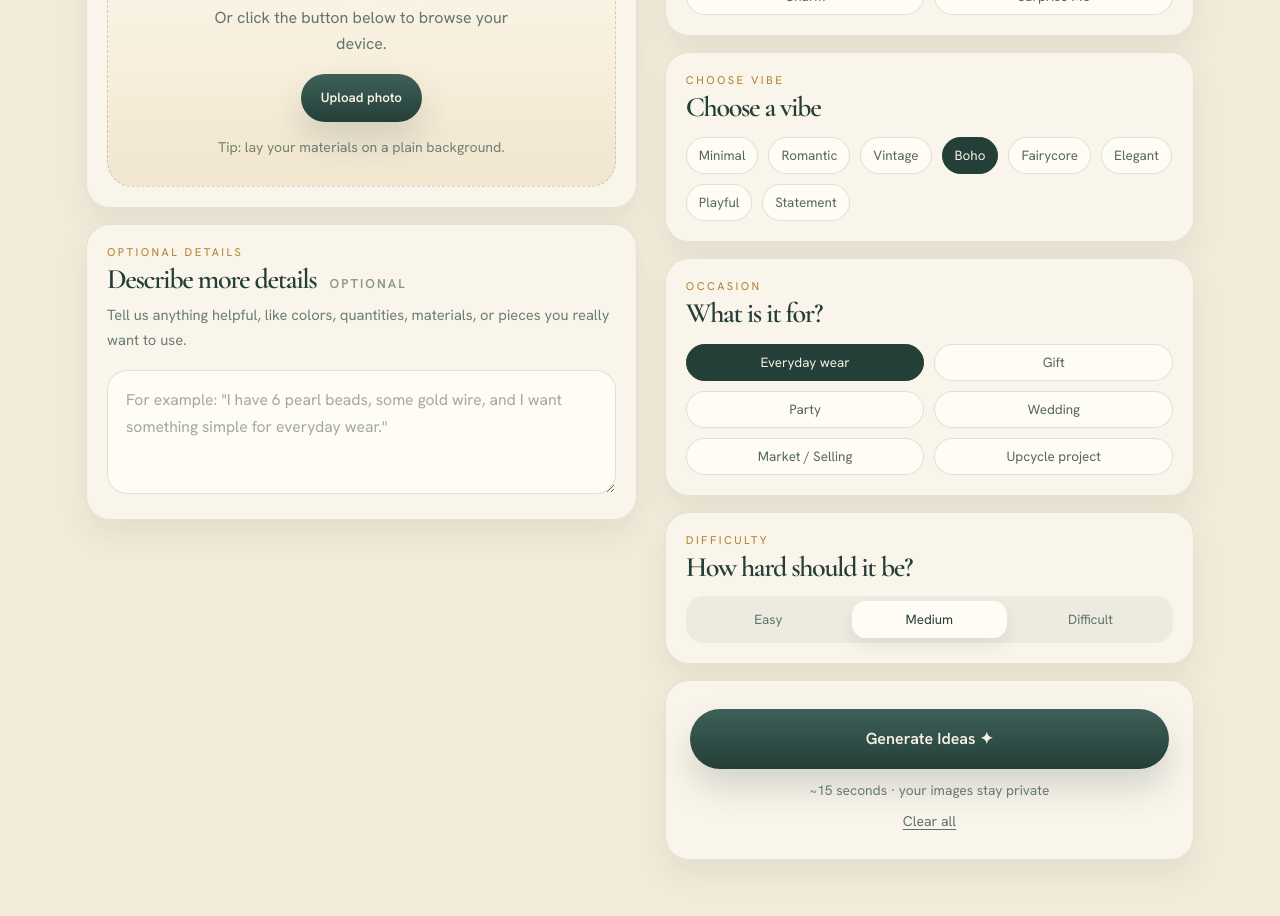
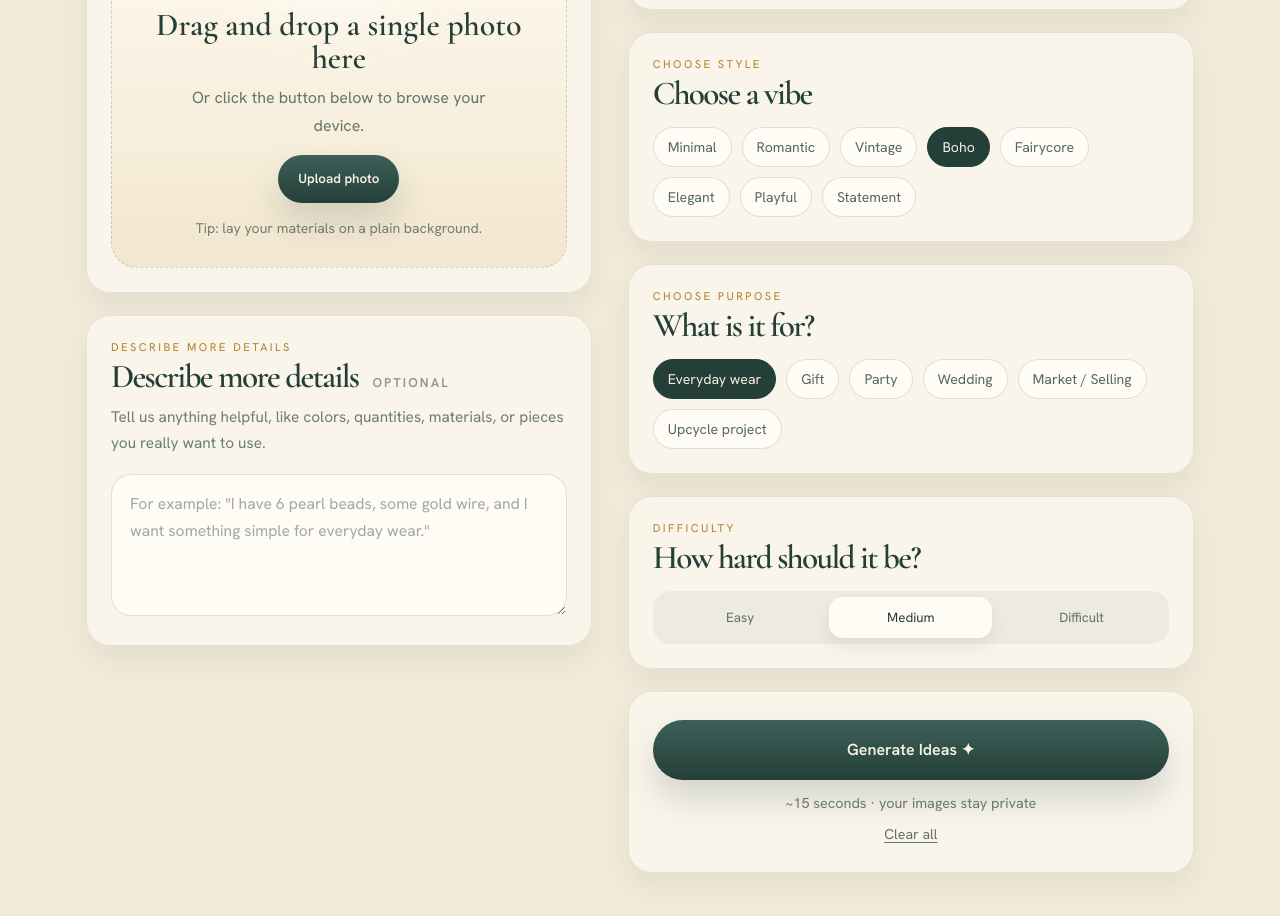
Before and after one commit to shanechloe/knot-found-next, a Next.js app: page /start in a window 1280 px wide. Shown: the part 520-1436 px from the top of the page. Built offline with nearby package versions, Linux system fonts and the light colour scheme; a web font is replaced by a local one.

Commit message:
Revert "Refine results hierarchy and streamline flow"
This reverts commit 8c9aa79a70f995a522bd9db5e0ba47430cdde80e.

```diff
--- a/app/results/page.module.css
+++ b/app/results/page.module.css
@@ -200,42 +200,16 @@
 
 .grid {
   display: grid;
-  grid-template-columns: repeat(12, minmax(0, 1fr));
+  grid-template-columns: repeat(3, minmax(0, 1fr));
   gap: 20px;
 }
 
 .card {
-  grid-column: span 4;
   border-radius: 18px;
   overflow: hidden;
   background: #fbf7ee;
   border: 1px solid rgba(36, 63, 55, 0.1);
   box-shadow: 0 14px 30px rgba(36, 63, 55, 0.08);
-}
-
-.cardFeatured {
-  grid-column: 1 / -1;
-  display: grid;
-  grid-template-columns: minmax(0, 1.2fr) minmax(320px, 0.8fr);
-  min-height: 420px;
-}
-
-.cardFeatured .cardImageWrap {
-  min-height: 420px;
-}
-
-.cardFeatured .cardBody {
-  display: grid;
-  align-content: center;
-  padding: 28px 28px 30px;
-}
-
-.cardFeatured .cardBody h2 {
-  font-size: clamp(2rem, 2.8vw, 2.7rem);
-}
-
-.cardVariant {
-  grid-column: span 6;
 }
 
 .cardImageWrap {
@@ -426,12 +400,6 @@
   display: inline-flex;
   align-items: center;
   text-decoration: none;
-  min-height: 48px;
-  padding: 12px 18px;
-  color: #243f38;
-  background: transparent;
-  border: none;
-  box-shadow: none;
 }
 
 .modalOverlay {
@@ -550,20 +518,6 @@
     grid-template-columns: 1fr;
   }
 
-  .card,
-  .cardFeatured,
-  .cardVariant {
-    grid-column: auto;
-  }
-
-  .cardFeatured {
-    grid-template-columns: 1fr;
-  }
-
-  .cardFeatured .cardImageWrap {
-    min-height: 330px;
-  }
-
   .hero {
     flex-direction: column;
     align-items: flex-start;
@@ -589,10 +543,6 @@
     grid-template-columns: 1fr;
   }
 
-  .secondaryLink {
-    justify-content: center;
-  }
-
   .modalBody {
     padding: 22px 20px 24px;
   }
--- a/app/start/page.module.css
+++ b/app/start/page.module.css
@@ -121,15 +121,15 @@
 
 .layout {
   display: grid;
-  grid-template-columns: minmax(0, 1.02fr) minmax(320px, 0.98fr);
-  gap: 28px;
+  grid-template-columns: minmax(0, 1fr) minmax(340px, 1.12fr);
+  gap: 36px;
   align-items: start;
 }
 
 .leftColumn,
 .rightColumn {
   display: grid;
-  gap: 16px;
+  gap: 22px;
 }
 
 .card {
@@ -137,14 +137,14 @@
   border: 1px solid rgba(36, 63, 55, 0.1);
   background: rgba(251, 247, 238, 0.86);
   box-shadow: 0 14px 30px rgba(36, 63, 55, 0.08);
-  padding: 20px;
+  padding: 24px;
 }
 
 .cardHead h2,
 .card h2 {
   margin: 6px 0 0;
   font-family: var(--font-display);
-  font-size: clamp(1.45rem, 2.2vw, 2rem);
+  font-size: clamp(1.65rem, 2.6vw, 2.25rem);
   line-height: 1.02;
   letter-spacing: -0.05em;
   font-weight: 600;
@@ -153,12 +153,12 @@
 .helperText {
   margin: 10px 0 0;
   color: #6b7d74;
-  line-height: 1.65;
-  font-size: 0.92rem;
+  line-height: 1.7;
+  font-size: 0.96rem;
 }
 
 .uploadArea {
-  margin-top: 14px;
+  margin-top: 18px;
   border-radius: 26px;
   border: 1.5px dashed rgba(36, 63, 55, 0.2);
   background:
@@ -188,7 +188,7 @@
 .uploadTitle {
   margin-top: 12px;
   font-family: var(--font-display);
-  font-size: 1.7rem;
+  font-size: 2rem;
   line-height: 1.04;
   font-weight: 600;
 }
@@ -197,7 +197,7 @@
   margin: 10px auto 0;
   max-width: 36ch;
   color: rgba(36, 63, 55, 0.7);
-  line-height: 1.65;
+  line-height: 1.7;
 }
 
 .uploadButton {
@@ -266,7 +266,7 @@
 
 .textarea {
   width: 100%;
-  min-height: 124px;
+  min-height: 142px;
   margin-top: 18px;
   border-radius: 20px;
   border: 1.5px solid rgba(36, 63, 55, 0.14);
@@ -296,15 +296,10 @@
   margin-top: 16px;
 }
 
-.chipGridDense {
-  display: grid;
-  grid-template-columns: repeat(2, minmax(0, 1fr));
-}
-
 .chip {
   border: 1px solid rgba(36, 63, 55, 0.14);
   border-radius: 999px;
-  padding: 9px 12px;
+  padding: 10px 14px;
   background: rgba(255, 252, 246, 0.88);
   color: rgba(36, 63, 55, 0.78);
   cursor: pointer;
@@ -313,7 +308,7 @@
     border-color 180ms ease,
     background-color 180ms ease,
     color 180ms ease;
-  font-size: 0.84rem;
+  font-size: 0.88rem;
   font-family: var(--font-ui);
 }
 
@@ -331,9 +326,9 @@
 .segmented {
   display: grid;
   grid-template-columns: repeat(3, minmax(0, 1fr));
-  gap: 6px;
-  margin-top: 14px;
-  padding: 5px;
+  gap: 8px;
+  margin-top: 16px;
+  padding: 6px;
   border-radius: 18px;
   background: rgba(36, 63, 55, 0.06);
 }
@@ -341,7 +336,7 @@
 .segment {
   border: none;
   border-radius: 14px;
-  padding: 10px 10px;
+  padding: 12px 10px;
   background: transparent;
   color: rgba(36, 63, 55, 0.7);
   font-family: var(--font-ui);
@@ -393,9 +388,9 @@
 }
 
 .generateMeta {
-  margin-top: 12px;
+  margin-top: 14px;
   color: rgba(36, 63, 55, 0.66);
-  font-size: 0.86rem;
+  font-size: 0.9rem;
 }
 
 .clearButton {
@@ -447,7 +442,7 @@
 .loadingCard h2 {
   margin: 6px 0 0;
   font-family: var(--font-display);
-  font-size: clamp(1.8rem, 2.8vw, 2.5rem);
+  font-size: clamp(2rem, 3vw, 2.9rem);
   line-height: 1.04;
   font-weight: 600;
 }
@@ -455,8 +450,8 @@
 .loadingCard p {
   margin: 0;
   color: #6b7d74;
-  line-height: 1.65;
-  font-size: 0.94rem;
+  line-height: 1.7;
+  font-size: 0.98rem;
 }
 
 @keyframes spin {
@@ -507,10 +502,6 @@
     grid-template-columns: 1fr;
   }
 
-  .chipGridDense {
-    grid-template-columns: 1fr;
-  }
-
   .loadingCard {
     padding: 20px;
   }
--- a/app/start/page.tsx
+++ b/app/start/page.tsx
@@ -235,7 +235,7 @@ export default function StartPage() {
             <section className={styles.card}>
               <div className={styles.cardHead}>
                 <div>
-                  <div className={styles.sectionKicker}>Primary section</div>
+                  <div className={styles.sectionKicker}>Upload your materials</div>
                   <h2>Upload your materials</h2>
                 </div>
               </div>
@@ -313,7 +313,7 @@ export default function StartPage() {
             <section className={styles.card}>
               <div className={styles.cardHead}>
                 <div>
-                  <div className={styles.sectionKicker}>Optional details</div>
+                  <div className={styles.sectionKicker}>Describe More Details</div>
                   <h2>
                     Describe more details <span className={styles.optional}>Optional</span>
                   </h2>
@@ -334,10 +334,10 @@ export default function StartPage() {
 
           <div className={styles.rightColumn}>
             <section className={styles.card}>
-              <div className={styles.sectionKicker}>Jewelry type</div>
+              <div className={styles.sectionKicker}>Choose Jewelry Type</div>
               <h2>What would you like to make?</h2>
               <p className={styles.helperText}>Not sure? Choose Surprise Me and let Charmchemy decide.</p>
-              <div className={`${styles.chipGrid} ${styles.chipGridDense}`}>
+              <div className={styles.chipGrid}>
                 {PIECE_TYPES.map(type => {
                   const isActive = surprise ? type === 'Surprise Me' : pieceType === type
                   return (
@@ -362,7 +362,7 @@ export default function StartPage() {
             </section>
 
             <section className={styles.card}>
-              <div className={styles.sectionKicker}>Choose vibe</div>
+              <div className={styles.sectionKicker}>Choose Style</div>
               <h2>Choose a vibe</h2>
               <div className={styles.chipGrid}>
                 {STYLES.map(item => (
@@ -379,9 +379,9 @@ export default function StartPage() {
             </section>
 
             <section className={styles.card}>
-              <div className={styles.sectionKicker}>Occasion</div>
+              <div className={styles.sectionKicker}>Choose Purpose</div>
               <h2>What is it for?</h2>
-              <div className={`${styles.chipGrid} ${styles.chipGridDense}`}>
+              <div className={styles.chipGrid}>
                 {PURPOSES.map(item => (
                   <button
                     key={item}
```
Also changed, not shown: app/page.module.css (+7 -7 lines), app/page.tsx (+9 -0 lines), app/results/page.tsx (+7 -11 lines).
